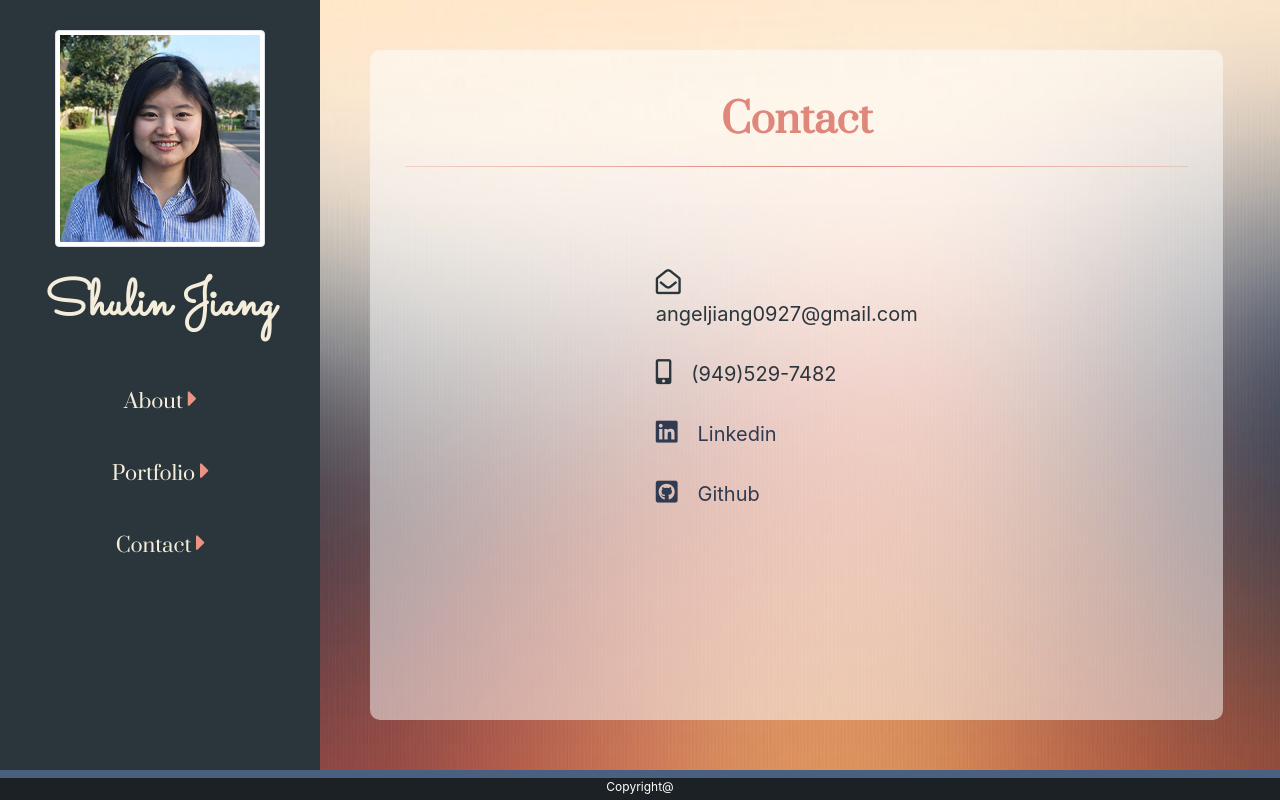
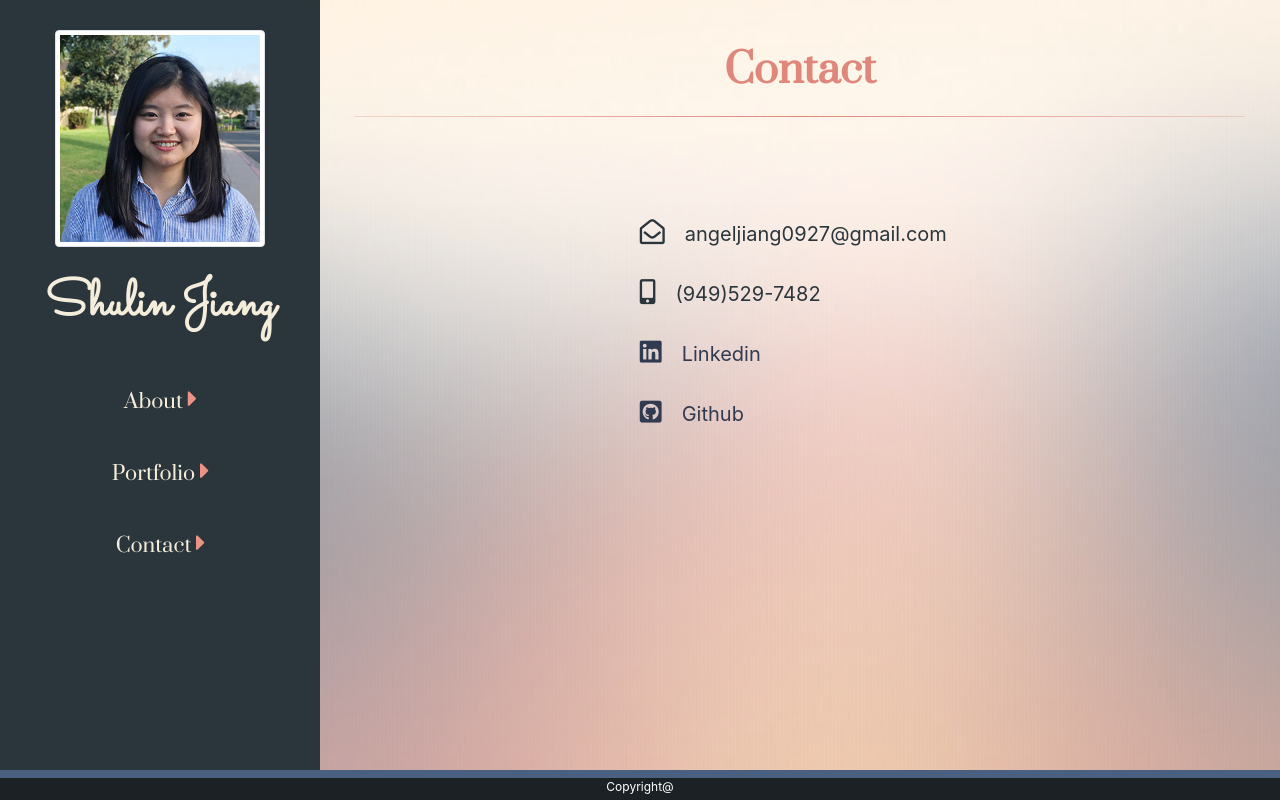
Before and after one commit to angelsjiang/Portfolio, a plain HTML site: page contact.html in a window 1280 px wide. Drawn offline with nearby package versions, Linux system fonts and the light colour scheme.

Commit message:
fixed some bugs

```diff
--- a/assets/css/style.css
+++ b/assets/css/style.css
@@ -92,14 +92,15 @@ body {
     background: rgb(255,255,255); /* Fallback for older browsers without RGBA-support */
     background: rgba(255,255,255, 0.5);
     /* border: 1px dashed #eb9385; */
-    width: 100%;
+    width: auto;
     height: auto;
 
-    border-radius: 10px;
+    /* border-radius: 10px; */
 
     padding: 35px;
-    margin: 50px;
-    margin-bottom: 80px;
+    /* margin: auto; */
+    /* margin-bottom: 30px; */
+
 
     text-align: center;
 
--- a/contact.html
+++ b/contact.html
@@ -49,7 +49,7 @@
                 </div>
             </div>
 
-            <div class="col-md-8" id="right-container">
+            <div class="col-md-9" id="right-container">
                 <p id="title">Contact</p>
                 <section id="divider"></section>
                 <br><br><br>
```
Also changed, not shown: intro-page.html (+1 -1 lines), portfolio.html (+1 -1 lines).
